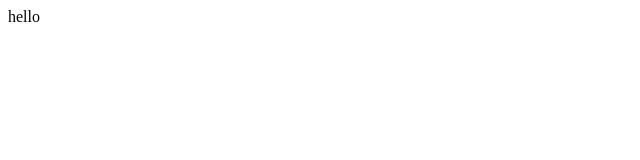
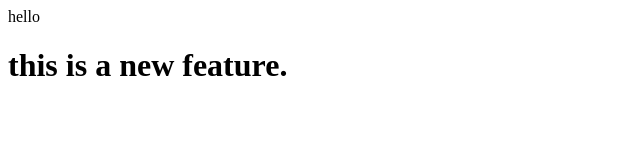
Before and after one commit to srijan-143/localRepo, a plain HTML site: page index.html in a window 1280 px wide. Shown: the whole page, without its empty margins (0-640 px from the left). Drawn offline with Linux system fonts and the light colour scheme.

Commit message:
h1 update

```diff
--- a/index.html
+++ b/index.html
@@ -1,3 +1,6 @@
 <p>
     hello
 </p>
+<h1>
+    this is a new feature.
+</h1>
```
